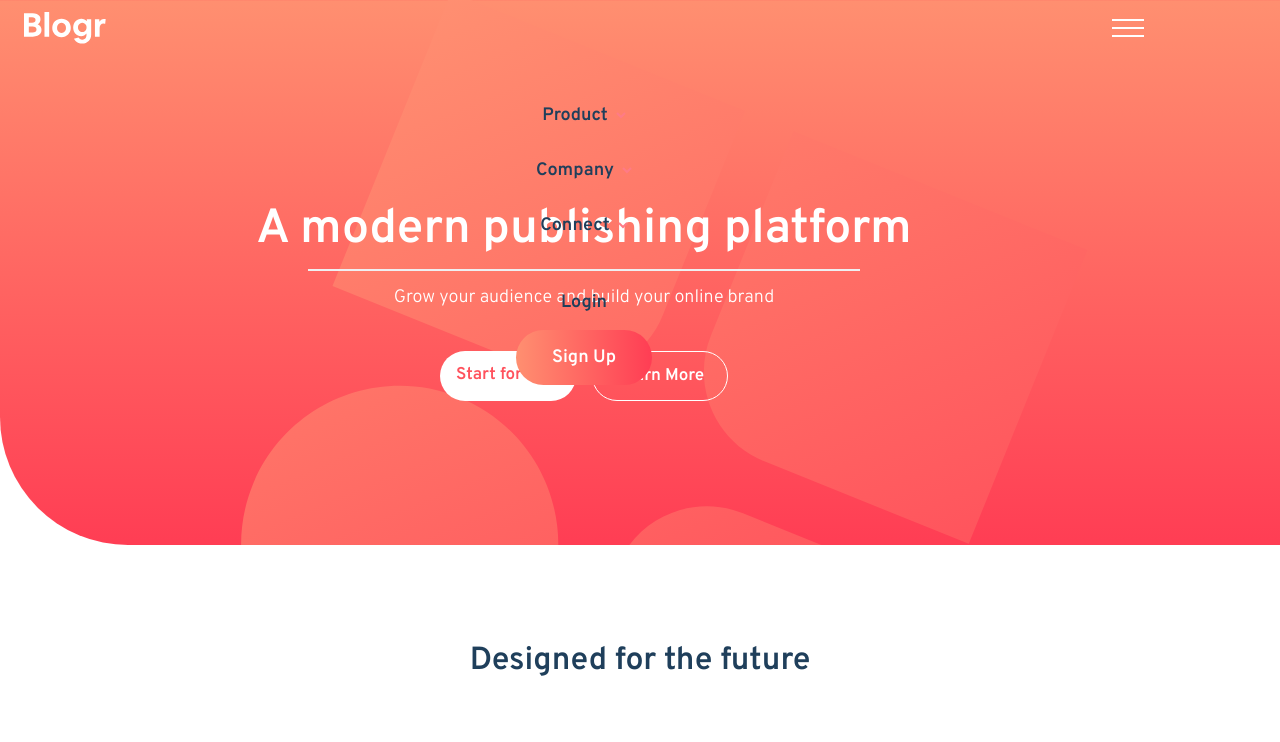
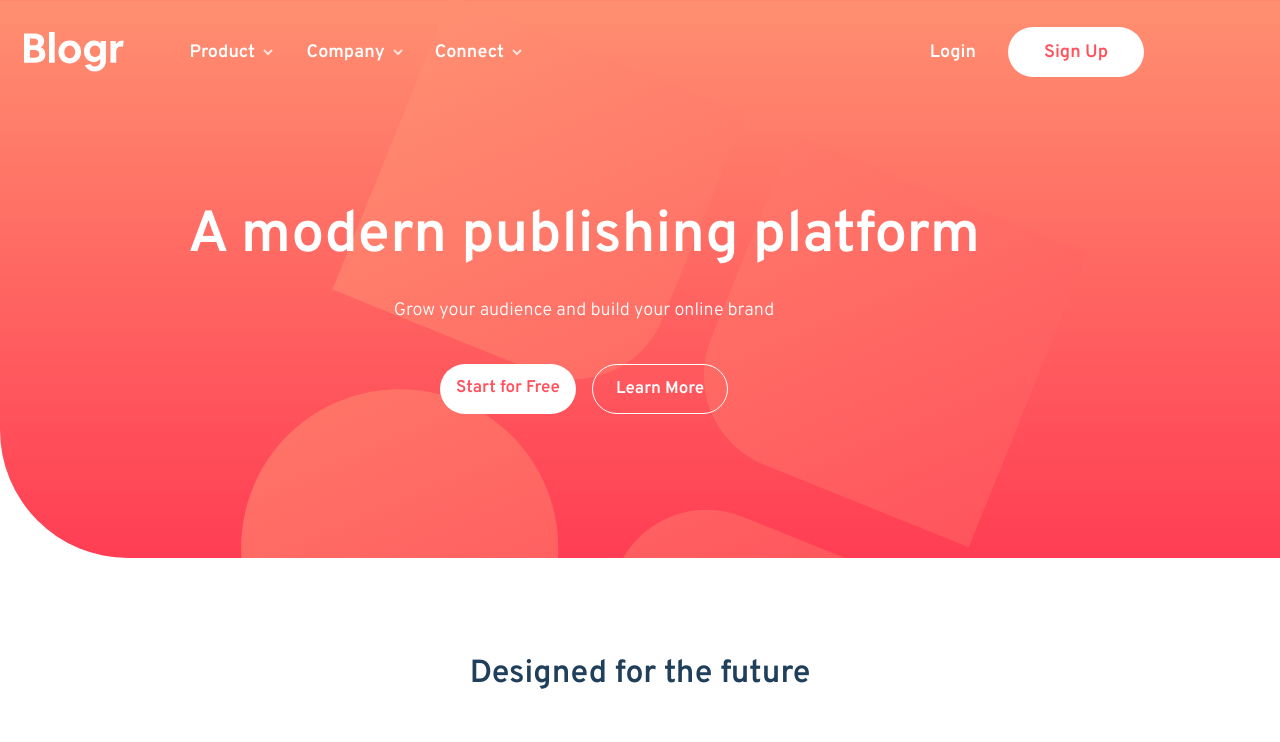
Before and after one commit to lafistik/blogr-landing-page, a plain HTML site: page index.html in a window 1280 px wide. Shown: the top 742 px of the page. Drawn offline with Linux system fonts and the light colour scheme.

Commit message:
add breakpoints for bigger screens

```diff
--- a/assets/css/styles.css
+++ b/assets/css/styles.css
@@ -145,7 +145,7 @@ p {
 }
 
 /* NAVIGATION FOR MOBILE DEVICES */
-@media screen and (max-width: 1118px) {
+@media screen and (max-width: 1150px) {
   .nav__menu {
     position: absolute;
     left: 1.5rem;
@@ -197,14 +197,14 @@ p {
 
 /* BLUR MENU */
 .blur-header:after {
-  content: '';
+  content: "";
   position: absolute;
   width: 1000%;
   height: 100%;
   background: linear-gradient(
     135deg,
-    hsla(13, 100%, 72%, .9),
-    hsla(353, 100%, 62%, .9)
+    hsla(13, 100%, 72%, 0.9),
+    hsla(353, 100%, 62%, 0.9)
   );
   backdrop-filter: blur(16px);
   -webkit-backdrop-filter: blur(16px);
@@ -239,10 +239,10 @@ p {
   cursor: pointer;
 }
 
-.dropdown__item:hover .dropdown__menu {
+/* .dropdown__item:hover .dropdown__menu {
   max-height: 1000px;
   transition: max-height 0.4s ease-in;
-}
+} */
 
 .dropdown__arrow {
   transition: transform 0.4s;
@@ -437,7 +437,9 @@ li:last-of-type .dropdown__link {
     margin-inline: 1rem;
   }
 
- h1, h2, h3 {
+  h1,
+  h2,
+  h3 {
     font-size: 1.625rem !important;
   }
 
@@ -550,5 +552,63 @@ li:last-of-type .dropdown__link {
 
 /* FOR LARGE DEVICES */
 @media screen and (min-width: 1150px) {
+  .nav {
+    display: flex;
+    column-gap: 4rem;
+    align-items: center;
+    justify-content: flex-start;
+    height: calc(var(--header-height) + 3rem);
+  }
 
+  .nav__logo,
+  .footer__logo {
+    width: 100px;
   }
+
+  .nav__menu {
+    margin: 0;
+    flex-grow: 1;
+  }
+
+  .nav__toggle {
+    display: none;
+  }
+
+  .nav__list {
+    padding: 0;
+    display: flex;
+    column-gap: 2rem;
+    align-items: center;
+  }
+
+  .nav__link {
+    padding: 0;
+    color: var(--clr-white);
+  }
+
+  .login-btn {
+    margin-top: 0;
+    border-top: none;
+  }
+
+  .push-right {
+    margin-left: auto;
+  }
+
+  .signup {
+    background: initial;
+    background-color: var(--clr-white);
+    color: var(--clr-text-cta);
+    padding-block: 0.825rem;
+  }
+
+  .hero {
+    border-bottom-left-radius: 8rem;
+    background-position: 39% 27%;
+    background-size: 80rem;
+  }
+
+  .hero__title {
+    font-size: 3.625rem;
+  }
+}
--- a/index.html
+++ b/index.html
@@ -44,11 +44,17 @@
             <li class="dropdown__item">
               <div class="nav__link">
                 Product
+                <picture>
+                  <source
+                    media="(max-width: 1150px)"
+                    srcset="./assets/images/icon-arrow-dark.svg"
+                  />
                   <img
-                  src="./assets/images/icon-arrow-dark.svg"
+                    src="./assets/images/icon-arrow-light.svg"
                     alt="arrow icon"
                     class="dropdown__arrow"
                   />
+                </picture>
               </div>
 
               <ul class="dropdown__menu">
@@ -78,11 +84,17 @@
             <li class="dropdown__item">
               <div class="nav__link">
                 Company
+                <picture>
+                  <source
+                    media="(max-width: 1150px)"
+                    srcset="./assets/images/icon-arrow-dark.svg"
+                  />
                   <img
-                  src="./assets/images/icon-arrow-dark.svg"
+                    src="./assets/images/icon-arrow-light.svg"
                     alt="arrow icon"
                     class="dropdown__arrow"
                   />
+                </picture>
               </div>
 
               <ul class="dropdown__menu">
@@ -108,11 +120,17 @@
             <li class="dropdown__item">
               <div class="nav__link">
                 Connect
+                <picture>
+                  <source
+                    media="(max-width: 1150px)"
+                    srcset="./assets/images/icon-arrow-dark.svg"
+                  />
                   <img
-                  src="./assets/images/icon-arrow-dark.svg"
+                    src="./assets/images/icon-arrow-light.svg"
                     alt="arrow icon"
                     class="dropdown__arrow"
                   />
+                </picture>
               </div>
 
               <ul class="dropdown__menu">
@@ -129,7 +147,9 @@
                 </li>
               </ul>
             </li>
-            <li><a href="#" class="nav__link login-btn">Login</a></li>
+            <li class="push-right">
+              <a href="#" class="nav__link login-btn">Login</a>
+            </li>
             <li><a href="#" class="nav__link button signup">Sign Up</a></li>
           </ul>
         </div>
@@ -216,24 +236,32 @@
 
         <div class="art__body grid">
           <div class="art__laptop">
-            <img src="assets/images/illustration-laptop-mobile.svg" alt="laptop image">
+            <img
+              src="assets/images/illustration-laptop-mobile.svg"
+              alt="laptop image"
+            />
           </div>
 
           <div class="art__body-content container">
             <article>
               <h3 class="art__body-title">Free, open, simple</h3>
-              <p class="art__body-description">Blogr is a free and
-                open source application backed by a large community of helpful developers.
-                It supports features such as code syntax highlighting, RSS feeds, social
-                media integration, third-party commenting tools, and works seamlessly with
-                Google Analytics. The architecture is clean and is relatively easy to learn.</p>
+              <p class="art__body-description">
+                Blogr is a free and open source application backed by a large
+                community of helpful developers. It supports features such as
+                code syntax highlighting, RSS feeds, social media integration,
+                third-party commenting tools, and works seamlessly with Google
+                Analytics. The architecture is clean and is relatively easy to
+                learn.
+              </p>
             </article>
 
             <article>
               <h3 class="art__body-title">Powerful tooling</h3>
-              <p class="art__body-description">Batteries included. We built a simple and straightforward
-                CLI tool that makes customization and deployment a breeze, but capable of
-                producing even the most complicated sites.</p>
+              <p class="art__body-description">
+                Batteries included. We built a simple and straightforward CLI
+                tool that makes customization and deployment a breeze, but
+                capable of producing even the most complicated sites.
+              </p>
             </article>
           </div>
         </div>
@@ -241,7 +269,6 @@
 
       <footer class="footer">
         <div class="grid container footer__container">
-
           <a href="#" class="footer__logo">
             <img src="./assets/images/logo.svg" alt="logo" srcset="" />
           </a>
@@ -310,7 +337,6 @@
           </div>
         </div>
       </footer>
-
     </main>
     <script src="./assets/js/script.js"></script>
   </body>
```
Lines whose indentation alone changed are shown as unchanged.
